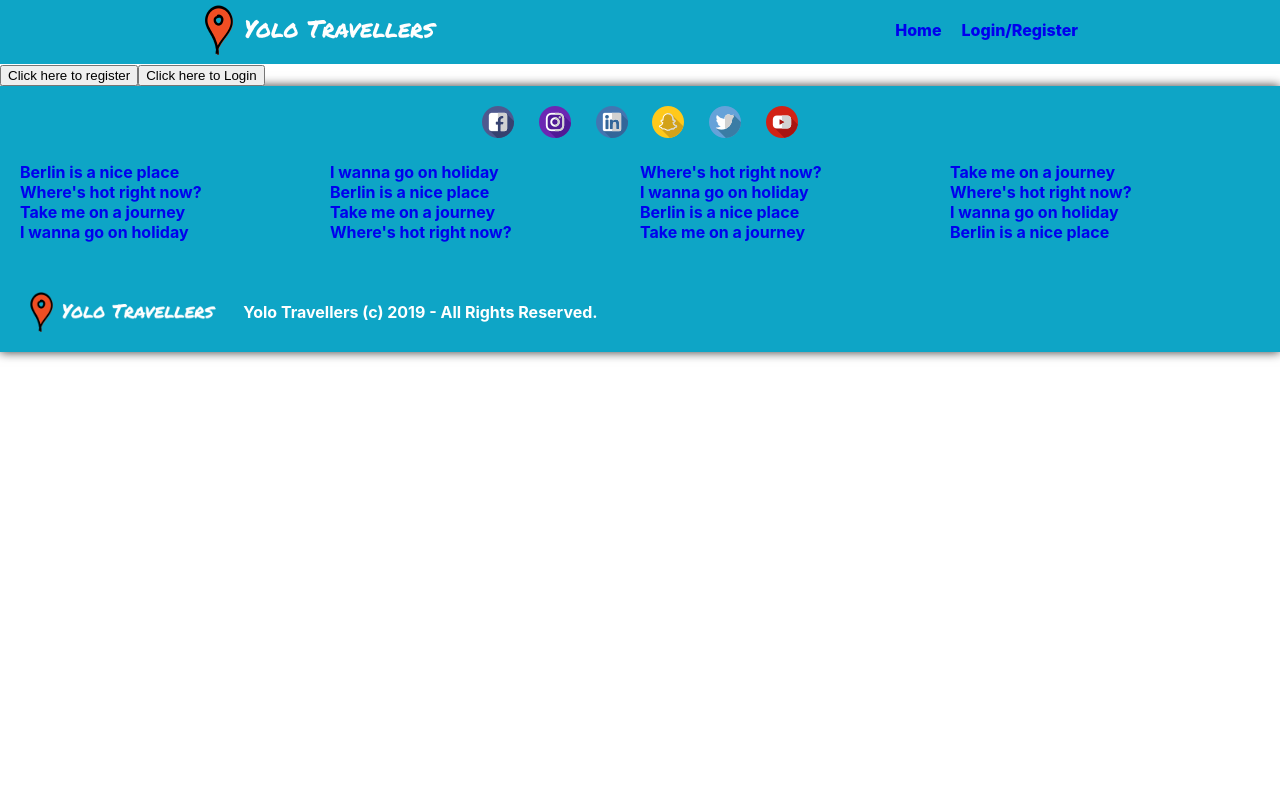
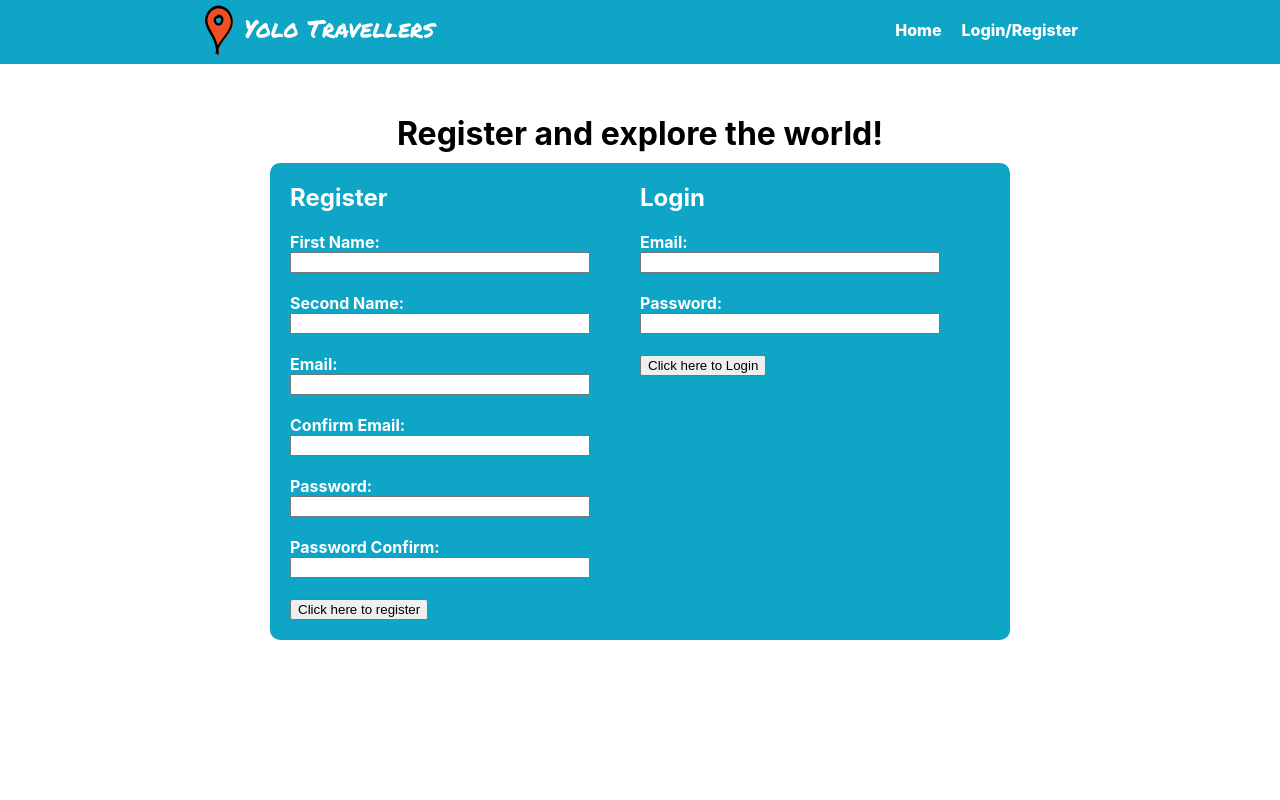
Before and after one commit to TheSimonLam/yolo-travellers-front-end, a React (Create React App) app: page /login-register in a window 1280 px wide. Shown: the top 800 px of the page. Built offline with nearby package versions, Linux system fonts and the light colour scheme; what amazon-cognito-identity-js would draw is missing.

Commit message:
more changes

```diff
--- a/package.json
+++ b/package.json
@@ -11,7 +11,7 @@
     "react-dom": "^16.7.0",
     "react-redux": "^6.0.0",
     "react-router-dom": "^4.3.1",
-    "react-scripts": "2.1.2",
+    "react-scripts": "2.1.8",
     "redux": "^4.0.1",
     "redux-thunk": "^2.3.0"
   },
--- a/src/App.js
+++ b/src/App.js
@@ -75,7 +75,7 @@ class App extends Component {
         return (
             <Router>
                 <div>
-                    <div className={'nav-bar-container'}>
+                    <nav className={'nav-bar-container'}>
                         <div className={'nav-bar-wrapper'}>
                             <div className={'header-logo-container'}>
                                 <img className={'logo-image'} src={require('./assets/yt-logo.png')} alt={''}/>
@@ -84,7 +84,7 @@ class App extends Component {
                                 {navLinks}
                             </div>
                         </div>
-                    </div>
+                    </nav>
 
                     <Route exact path="/" component={Home} />
                     <Route path="/profile/:authEmail" component={Profile} />
@@ -101,12 +101,12 @@ class App extends Component {
                     <div className={"footer"}>
                         <div className={"footer-container"}>
                             <div className={"footer-logo-container"}>
-                                <a className={"footer-social-logo"} href={"http://www.yolo.com"}><img src={require("./assets/social-media/facebook.png")}/></a>
-                                <a className={"footer-social-logo"} href={"http://www.yolo.com"}><img src={require("./assets/social-media/instagram.png")}/></a>
-                                <a className={"footer-social-logo"} href={"http://www.yolo.com"}><img src={require("./assets/social-media/linkedin.png")}/></a>
-                                <a className={"footer-social-logo"} href={"http://www.yolo.com"}><img src={require("./assets/social-media/snapchat.png")}/></a>
-                                <a className={"footer-social-logo"} href={"http://www.yolo.com"}><img src={require("./assets/social-media/twitter.png")}/></a>
-                                <a className={"footer-social-logo"} href={"http://www.yolo.com"}><img src={require("./assets/social-media/youtube.png")}/></a>
+                                <a className={"footer-social-logo"} href={"http://www.yolo.com"}><img src={require("./assets/social-media/facebook.png")} alt={"img"}/></a>
+                                <a className={"footer-social-logo"} href={"http://www.yolo.com"}><img src={require("./assets/social-media/instagram.png")} alt={"img"}/></a>
+                                <a className={"footer-social-logo"} href={"http://www.yolo.com"}><img src={require("./assets/social-media/linkedin.png")} alt={"img"}/></a>
+                                <a className={"footer-social-logo"} href={"http://www.yolo.com"}><img src={require("./assets/social-media/snapchat.png")} alt={"img"}/></a>
+                                <a className={"footer-social-logo"} href={"http://www.yolo.com"}><img src={require("./assets/social-media/twitter.png")} alt={"img"}/></a>
+                                <a className={"footer-social-logo"} href={"http://www.yolo.com"}><img src={require("./assets/social-media/youtube.png")} alt={"img"}/></a>
                             </div>
                             <div className={"footer-site-links-container"}>
                                 <div className={"footer-site-links"}>
@@ -135,7 +135,7 @@ class App extends Component {
                                 </div>
                             </div>
                             <div className={"footer-info"}>
-                                <img className={"footer-logo"} src={require("./assets/yt-logo.png")}/>
+                                <img className={"footer-logo"} src={require("./assets/yt-logo.png")} alt={"img"}/>
                                 <span className={"footer-text"}>Yolo Travellers (c) 2019 - All Rights Reserved.</span>
                             </div>
                         </div>
--- a/src/components/HomePage.js
+++ b/src/components/HomePage.js
@@ -25,12 +25,19 @@ class Home extends Component {
         this.props.getCurrentSession().then(() => {
             //TODO: Do stuff after getting session
         });
+
+        this.goToSignUpPage = () => {
+            this.props.history.push('/login-register');
+        }
     }
     render() {
         return (
             <div>
                 <div className={"hero-container"}>
-                    <h1 className={"hero-heading"}>Explore the world together!</h1>
+                    <div className={"hero-button-container"}>
+                        <h1 className={"hero-heading"}>Explore the world together!</h1>
+                        <button className={"hero-button"} onClick={this.goToSignUpPage}>Sign up</button>
+                    </div>
                 </div>
 
                 <div className={"summary-container"}>
@@ -38,7 +45,7 @@ class Home extends Component {
                     <div className={"row"}>
                         <div className={"column"}>
                             <div className={"column-content"}>
-                                <img className={"summary-image"} src={require("../assets/polaroids.jpg")}/>
+                                <img className={"summary-image"} src={require("../assets/polaroids.jpg")} alt={"img"}/>
                             </div>
                         </div>
                         <div className={"column"}>
--- a/src/components/LoginRegisterPage.js
+++ b/src/components/LoginRegisterPage.js
@@ -3,6 +3,7 @@ import {connect} from "react-redux";
 import {Redirect} from "react-router-dom";
 import Auth from '../services/auth';
 import Account from '../services/account';
+import '../css/LoginRegisterPage.css';
 
 const auth = new Auth();
 const account = new Account();
@@ -64,8 +65,33 @@ class LoginRegister extends Component {
         return (
             <div>
                 {JSON.stringify(this.props.authReducer.message)}
-                <button onClick={this.registerUser("malnomis99@googlemail.com", "Simon Lam", "123passworD@")}>Click here to register</button>
-                <button onClick={this.loginUser("malnomis99@googlemail.com", "123passworD@")}>Click here to Login</button>
+
+                <div className={"section"}>
+                    <h1 className={"register-heading"}>Register and explore the world!</h1>
+
+                    <div className={"widget-container"}>
+                        <div className={"widget-section"}>
+                            <h2 className={"widget-heading"}>Register</h2>
+                            <div className={"widget-form-section"}>
+                                <div className={"widget-form-input-container"}><span>First Name: </span><input/></div>
+                                <div className={"widget-form-input-container"}><span>Second Name: </span><input/></div>
+                                <div className={"widget-form-input-container"}><span>Email: </span><input/></div>
+                                <div className={"widget-form-input-container"}><span>Confirm Email: </span><input/></div>
+                                <div className={"widget-form-input-container"}><span>Password: </span><input/></div>
+                                <div className={"widget-form-input-container"}><span>Password Confirm: </span><input/></div>
+                            </div>
+                            <button onClick={this.registerUser("malnomis99@googlemail.com", "Simon Lam", "123passworD@")}>Click here to register</button>
+                        </div>
+                        <div className={"widget-section"}>
+                            <h2 className={"widget-heading"}>Login</h2>
+                            <div className={"widget-form-section"}>
+                                <div className={"widget-form-input-container"}><span>Email: </span><input/></div>
+                                <div className={"widget-form-input-container"}><span>Password: </span><input/></div>
+                            </div>
+                            <button onClick={this.loginUser("malnomis99@googlemail.com", "123passworD@")}>Click here to Login</button>
+                        </div>
+                    </div>
+                </div>
             </div>
         );
     }
--- a/src/css/App.css
+++ b/src/css/App.css
@@ -59,7 +59,8 @@
 
 .footer-logo-container{
   text-align: center;
-  padding-bottom: 20px;
+  padding: 5px 0;
+  margin-bottom: 10px;
 }
 
 .footer-social-logo{
@@ -67,7 +68,7 @@
 }
 
 .footer-site-links-container{
-  padding-bottom: 50px;
+  padding-bottom: 30px;
   text-align: left;
 }
 
--- a/src/css/HomePage.css
+++ b/src/css/HomePage.css
@@ -11,12 +11,27 @@
     box-shadow: 0px 0px 10px rgba(0,0,0,.8);
 }
 
-.hero-heading{
+.hero-button-container{
     margin: 0;
     position: relative;
     top: 40%;
+}
+
+.hero-button{
+    border: 0;
+    border-radius: 5px;
+    background-color: #0ea5c6;
+    color: white;
+    font-weight: bold;
+    font-size: 1.5em;
+    padding: 10px;
+    margin-top: 10px;
+}
+
+.hero-heading{
     font-size: 4em;
     color: #074684;
+    margin: 0;
 }
 
 .summary-container{
--- /dev/null
+++ b/src/css/LoginRegisterPage.css
@@ -0,0 +1,44 @@
+input{
+    width: calc(100%/ 1.2);
+    display: block;
+}
+
+.section{
+    min-height: 100vh;
+}
+
+.register-heading{
+    margin: 0;
+    font-size: 2em;
+    text-align: center;
+    padding-top: 50px;
+    padding-bottom: 10px;
+}
+
+.widget-container{
+    max-width: 700px;
+    background-color: #0ea5c6;
+    margin: 0 auto;
+    padding: 20px;
+    border-radius: 10px;
+    color: white;
+}
+
+.widget-section{
+    width: 50%;
+    display: inline-block;
+    vertical-align: top;
+}
+
+.widget-heading{
+    margin: 0;
+}
+
+.widget-form-section{
+    padding: 10px 0;
+}
+
+.widget-form-input-container{
+    font-weight: bold;
+    padding: 10px 0;
+}
--- a/src/index.css
+++ b/src/index.css
@@ -15,6 +15,7 @@ code {
 
 a{
   text-decoration: none;
+  color: inherit;
 }
 
 a:visited{
```
Also changed, not shown: 1 other file (tests, documents, lock files or other folders).
